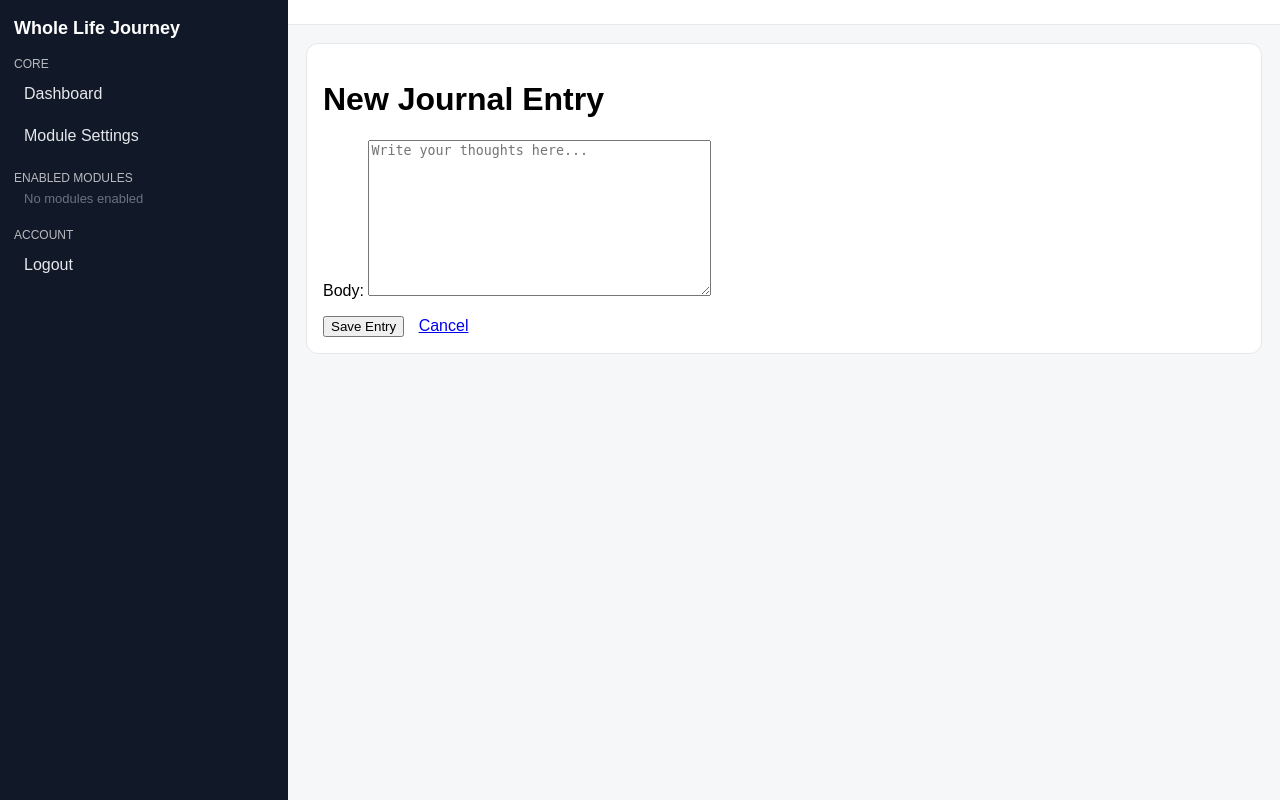
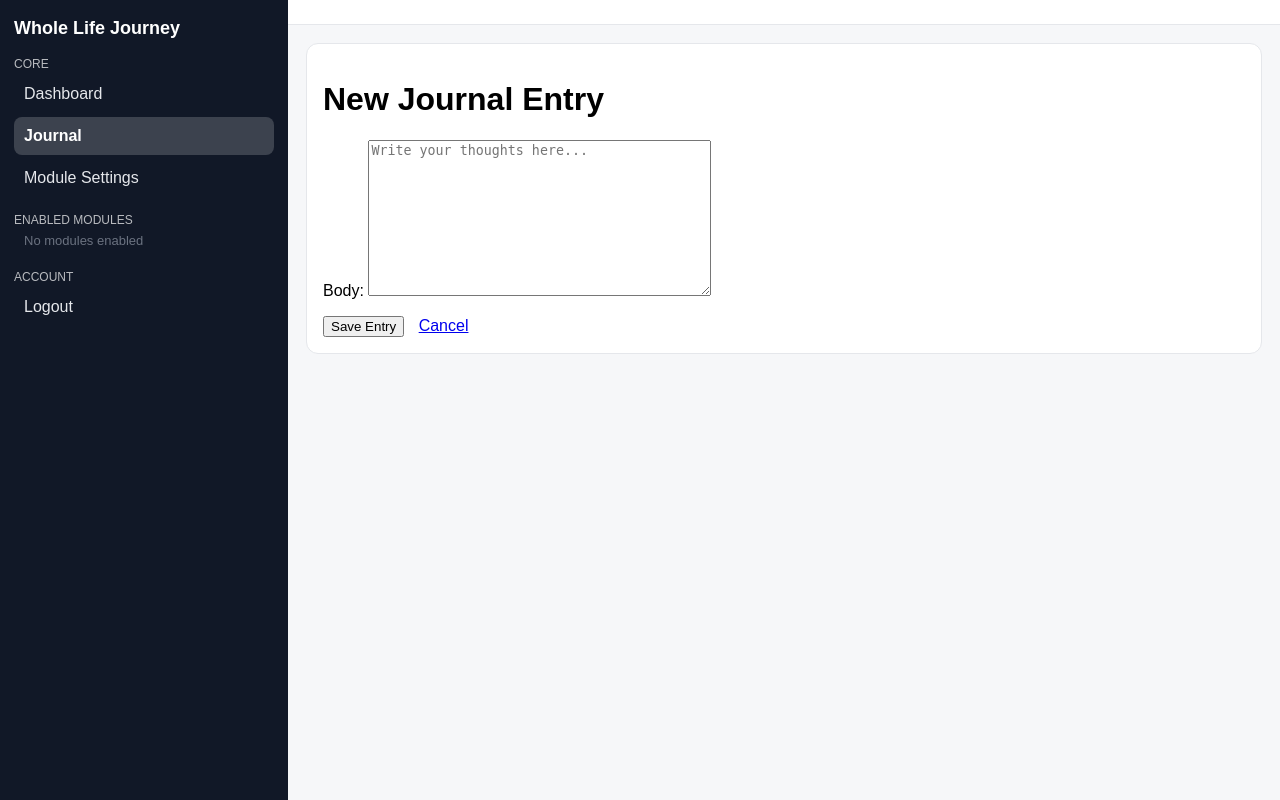
Before and after one commit to djenkins452/wholelifejourney, a Django app: page /journal/new/ in a window 1280 px wide. Run offline with Django 5.2, Linux system fonts and the light colour scheme; a user stored in the database is signed in; data comes from the database, SQL or seed files in the repository.

Commit message:
Phase 2A Step 3: add Journal to navigation

```diff
--- a/wlj/templates/base.html
+++ b/wlj/templates/base.html
@@ -76,6 +76,11 @@
         Dashboard
       </a>
 
+      <a href="{% url 'core:journal_list' %}"
+         class="{% if request.path|slice:":9" == '/journal/' %}active{% endif %}">
+        Journal
+      </a>
+
       <a href="{% url 'core:module_settings' %}"
          class="{% if request.path == '/settings/modules/' %}active{% endif %}">
         Module Settings
```
Lines whose indentation alone changed are shown as unchanged.
